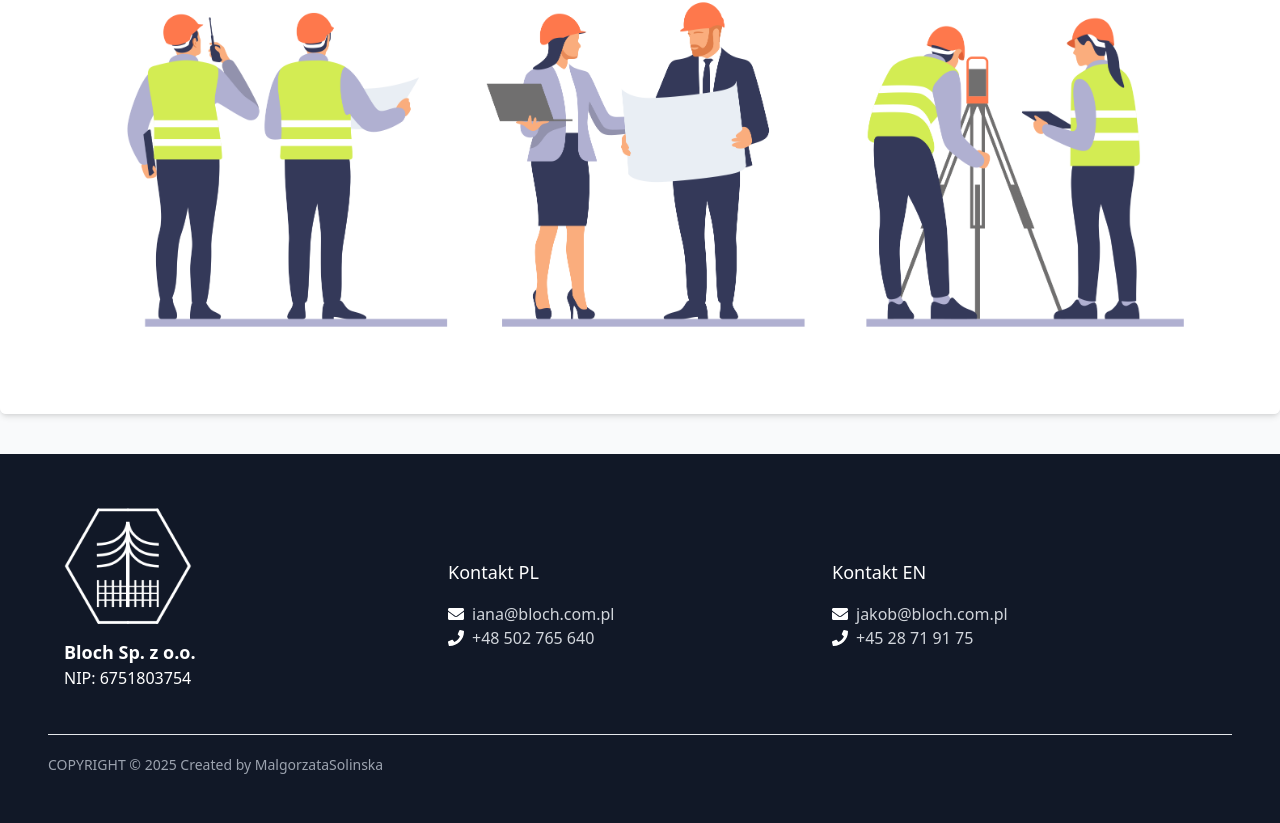
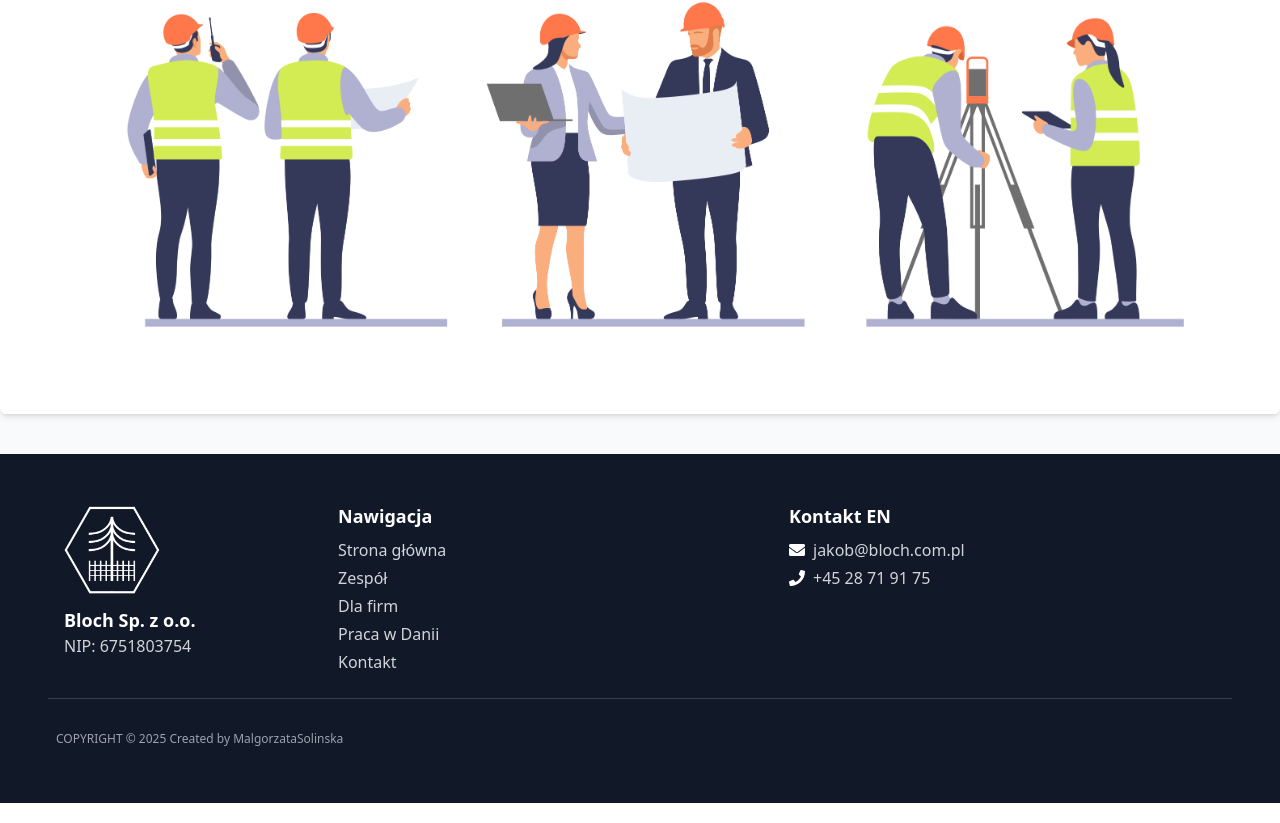
Before and after one commit to MalgorzataSolinska/bloch, a React (Create React App) app: page /job/foreman in a window 1280 px wide. Shown: the part 1090-1913 px from the top of the page. Built offline with nearby package versions, Linux system fonts and the light colour scheme.

Commit message:
Updating contact information

```diff
--- a/src/components/Footer.jsx
+++ b/src/components/Footer.jsx
@@ -1,54 +1,51 @@
-import { Link } from 'react-router-dom'; // Używamy Link z react-router-dom do nawigacji
+import { Link } from 'react-router-dom';
 import { FaPhone, FaEnvelope } from 'react-icons/fa';
 import Logo from './Logo';
 
 const Footer = () => {
   return (
-    <footer className='mt-10 bg-gray-900 p-8 sm:p-10 md:p-12 text-white'>
-      <div className='w-full max-w-6xl mx-auto flex flex-wrap justify-between items-start sm:items-center flex-col sm:flex-row'>
-        {/* Lewa kolumna - Logo i firma */}
-        <div className='w-full sm:w-1/3 md:w-1/3 flex flex-col sm:flex-col items-center sm:items-start mb-6'>
+    <footer className='mt-10 bg-gray-900 p-6 sm:p-10 md:p-12 text-white'>
+      <div className='max-w-6xl mx-auto grid gap-6 grid-cols-1 sm:grid-cols-[250px_1fr_1fr]'>
+        {/* Logo i firma */}
+        <div className='flex flex-col items-center sm:items-start min-w-0'>
           <Link to='/'>
-            <div className='flex justify-center items-center mb-0 sm:mb-2'>
-              {/* Powiększamy logo */}
-              <Logo invert={true} text={false} className='w-24 h-24 sm:w-32 sm:h-32' />
+            <Logo invert={true} text={false} className='w-16 h-16 sm:w-24 sm:h-24 mb-2' />
+          </Link>
+          <p className='font-bold text-base sm:text-lg'>Bloch Sp. z o.o.</p>
+          <p className='text-gray-300'>NIP: 6751803754</p>
         </div>
+
+        {/* Nawigacja */}
+        <div className='flex flex-col items-center sm:items-start min-w-0'>
+          <p className='font-semibold text-base sm:text-lg mb-2'>Nawigacja</p>
+          <Link to='/' className='text-gray-300 hover:underline mb-1'>
+            Strona główna
+          </Link>
+          <Link to='/team' className='text-gray-300 hover:underline mb-1'>
+            Zespół
+          </Link>
+          <Link to='/for-companies' className='text-gray-300 hover:underline mb-1'>
+            Dla firm
           </Link>
 
-          {/* Zmiana wyrównania podpisu w zależności od rozmiaru ekranu */}
-          <div className='flex flex-col items-center sm:items-start text-center sm:text-left'>
-            <p className='font-bold text-lg sm:text-xl md:text-lg'>Bloch Sp. z o.o.</p>
-            <p className='sm:text-sm md:text-base font-light'>NIP: 6751803754</p>
-          </div>
+          <Link to='/job-offers' className='text-gray-300 hover:underline mb-1'>
+            Praca w Danii
+          </Link>
+          <Link to='/contact' className='text-gray-300 hover:underline'>
+            Kontakt
+          </Link>
         </div>
 
-        {/* Środkowa kolumna - Kontakt PL */}
-        <div className='w-full sm:w-1/3 md:w-1/3 flex flex-col items-center sm:items-start mb-10 sm:mb-0'>
-          <p className='font-normal text-lg sm:text-xl md:text-lg text-center sm:text-left mb-4'>Kontakt PL</p>
-          <p className='flex items-center'>
+        {/* Kontakt */}
+        <div className='flex flex-col items-center sm:items-start min-w-0'>
+          <p className='font-semibold text-base sm:text-lg mb-2'>Kontakt EN</p>
+          <p className='flex items-center mb-1'>
             <FaEnvelope className='mr-2' />
-            <a href='mailto:iana@bloch.com.pl' className='text-gray-300 hover:underline'>
-              iana@bloch.com.pl
-            </a>
-          </p>
-          <p className='flex items-center mb-2'>
-            <FaPhone className='mr-2' />
-            <a href='tel:+48502765640' className='text-gray-300 hover:underline'>
-              +48 502 765 640
-            </a>
-          </p>
-        </div>
-
-        {/* Prawa kolumna - Kontakt EN */}
-        <div className='w-full sm:w-1/3 md:w-1/3 flex flex-col items-center sm:items-start mb-10 sm:mb-0'>
-          <p className='font-normal text-lg sm:text-xl md:text-lg text-center sm:text-left mb-4'>Kontakt EN</p>
-          <p className='flex items-center'>
-            <FaEnvelope className='mr-2' />
-            <a href='mailto:jakob@bloch.com.pl' className='text-gray-300 hover:underline'>
+            <a href='mailto:jakob@bloch.com.pl' className='text-gray-300 hover:underline break-all'>
               jakob@bloch.com.pl
             </a>
           </p>
-          <p className='flex items-center mb-2'>
+          <p className='flex items-center'>
             <FaPhone className='mr-2' />
             <a href='tel:+4528719175' className='text-gray-300 hover:underline'>
               +45 28 71 91 75
@@ -58,21 +55,19 @@ const Footer = () => {
       </div>
 
       {/* Divider */}
-      <div className='border-t border-gray-200 my-5'></div>
+      <div className='border-t border-gray-700 my-6'></div>
 
-      {/* Stopka z Copyright */}
-      <div className='flex justify-between items-center mt-4'>
-        <p className='text-sm text-gray-400'>
+      {/* Copyright */}
+      <div className='text-left text-xs text-gray-400 p-2'>
         COPYRIGHT &copy; {new Date().getFullYear()} Created by{' '}
         <a
           href='https://github.com/MalgorzataSolinska'
-            className=' text-gray-400 hover:underline'
+          className='hover:underline'
           target='_blank'
           rel='noopener noreferrer'
         >
           MalgorzataSolinska
         </a>
-        </p>
       </div>
     </footer>
   );
--- a/src/screens/Contact.jsx
+++ b/src/screens/Contact.jsx
@@ -18,21 +18,8 @@ const Contact = () => {
                 Jesteśmy do dyspozycji od poniedziałku do piątku od 9:00 do 16:00
               </p>
 
-              <div className='mb-6'>
-                <h2 className='text-xl font-semibold text-gray-800 mb-2'>Kontakt w języku polskim – Iana</h2>
-                <div className='flex items-center justify-center md:justify-start mb-2'>
-                  <FaEnvelope className='mr-2 text-[#6A8CD3]' />
-                  <a href='mailto:iana@bloch.com.pl' className='hover:underline text-gray-700'>
-                    iana@bloch.com.pl
-                  </a>
-                </div>
-                <div className='flex items-center justify-center md:justify-start'>
-                  <FaPhone className='mr-2 text-[#6A8CD3]' />
-                  <a href='tel:+48502765640' className='hover:underline text-gray-700'>
-                    +48 502 765 640
-                  </a>
-                </div>
-              </div>
+
+
 
               <div>
                 <h2 className='text-xl font-semibold text-gray-800 mb-2'>Kontakt w języku angielskim – Jakob</h2>
--- a/src/screens/Team.jsx
+++ b/src/screens/Team.jsx
@@ -50,24 +50,7 @@ const Team = () => {
             </div>
           </div>
         </section>
-        <section className=' p-10 sm:p-6 md:p-12 text-justify'>
-          <div className='grid grid-cols-1 sm:grid-cols-2 gap-10 '>
-            <div>
-              <h2 className='text-3xl font-semibold text-[#3465CC] mb-4'>Iana</h2>
-              <p className='text-l lg:text-xl text-gray-700 mb-4'>
-                Ma blisko 15-letnie doświadczenie w pracy w startupach i międzynarodowych firmach, zarządzając zespołami
-                HR w branżach takich jak budownictwo, rozwój gruntów i rolnictwo.
-              </p>
-              <p className='text-l lg:text-xl text-gray-700 mb-6'>
-                Dzięki szerokiej wiedzy w zakresie obsługi klienta i zarządzania reklamacjami zapewni jasną komunikację
-                i przeprowadzi Cię przez proces rekrutacyjny.
-              </p>
-            </div>
-            <div className='flex justify-center'>
-              <img src='/images/Iana.png' alt='Iana Iakovenko' className='rounded-lg shadow-xl max-w-xs max-h-xs' />
-            </div>
-          </div>
-        </section>
+
 
         <section className='bg-[#f4f4f4] p-10 text-center'>
           <h2 className='text-3xl font-semibold text-[#3465CC] mb-6'>Masz pytania? </h2>
```
Lines whose indentation alone changed are shown as unchanged.
